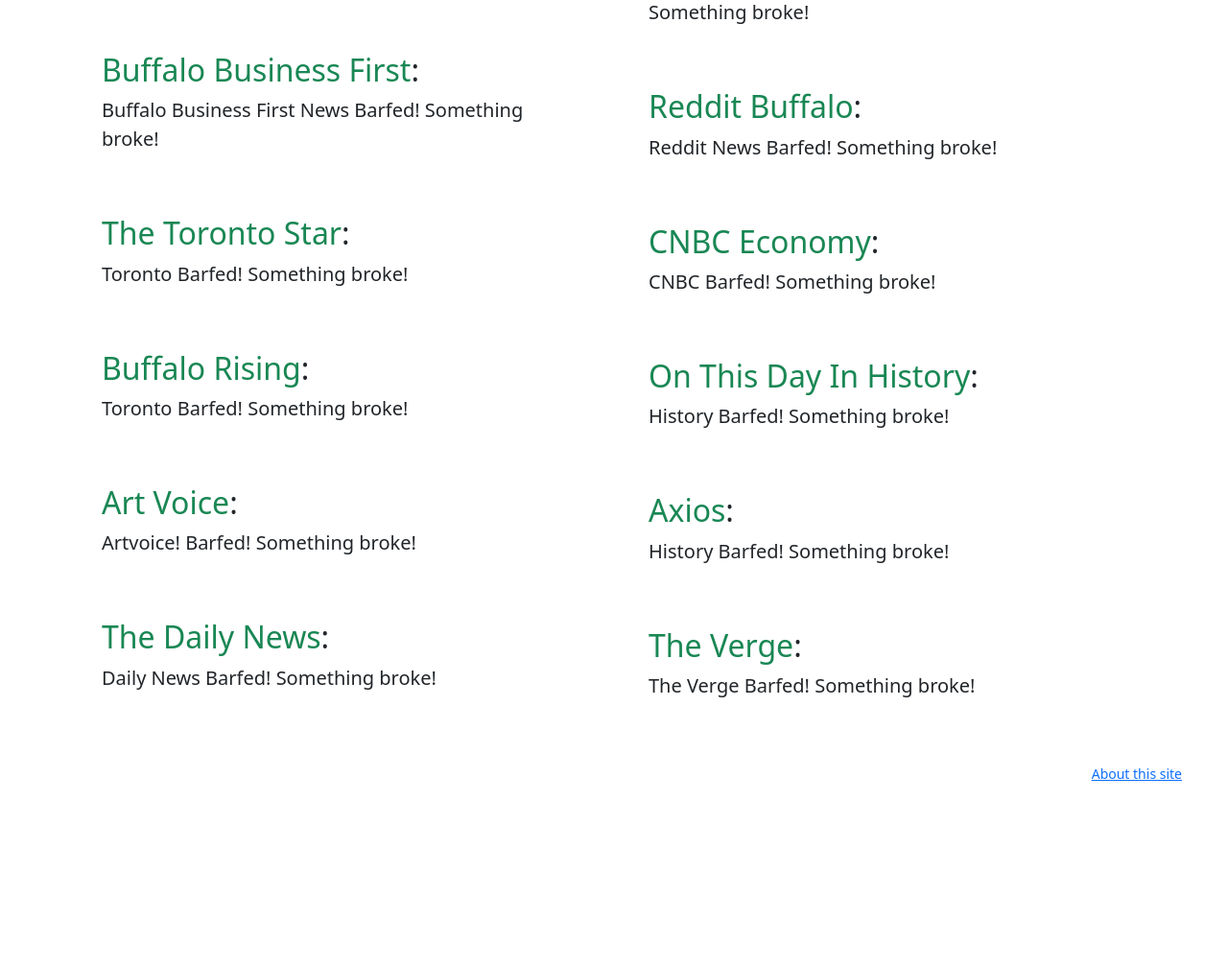
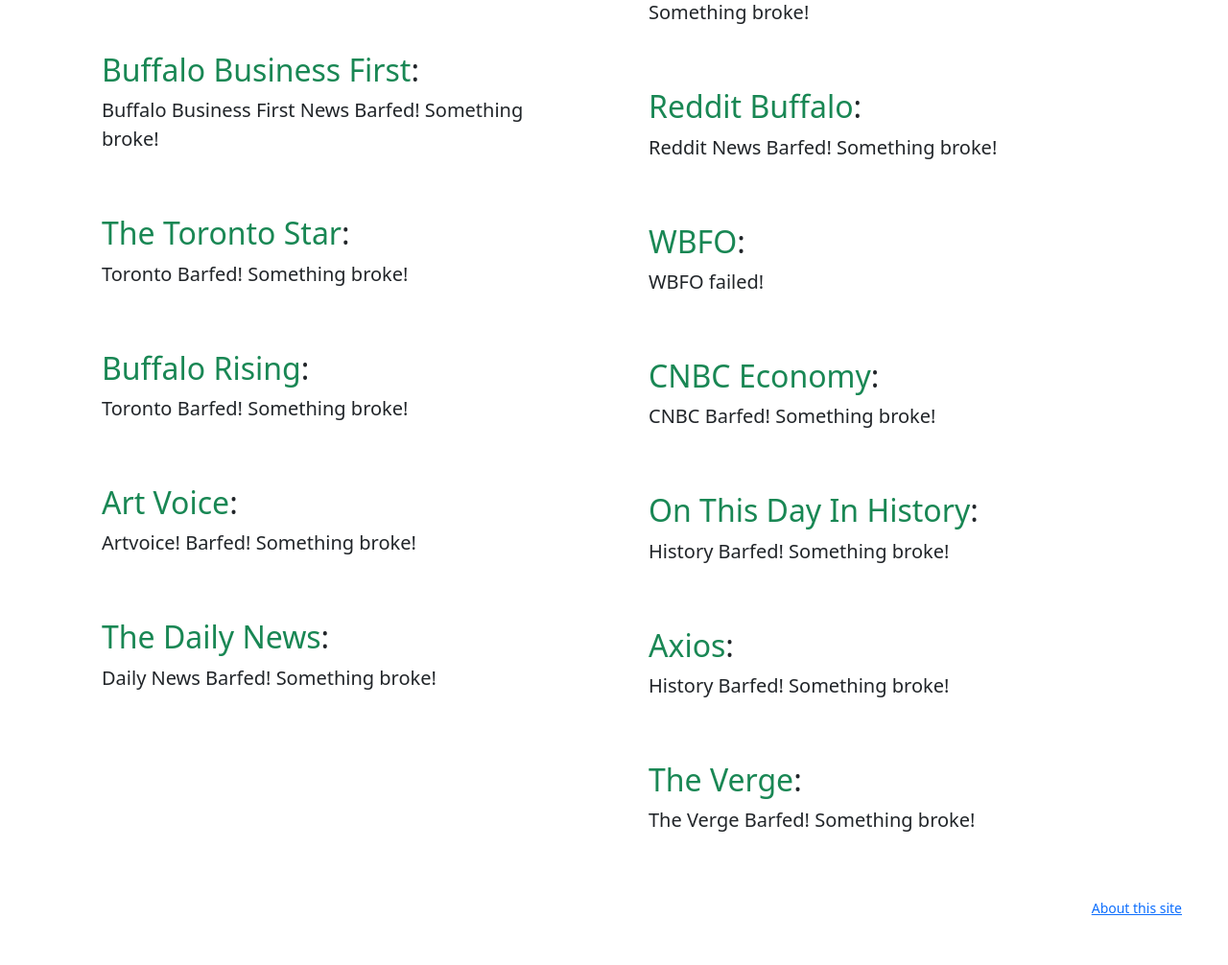
Before and after one commit to Blake-/wny-news, a Django app: template news/templates/index.html in a window 1280 px wide. Shown: the part 889-1895 px from the top of the page at 96% size. Before the commit the page ends 1703 px from the top, so only its background shows below. Run offline with Django 3.2, Linux system fonts and the light colour scheme; the template is opened without the code that fills it, so the values that code supplies are empty; some libraries are stand-ins or nearby versions.

Commit message:
add wbfo

```diff
--- a/news/templates/index.html
+++ b/news/templates/index.html
@@ -279,6 +279,23 @@
     </div>
     <!-- Reddit Buffalo -->
 
+    <!-- WBFO -->
+    <div class="container d-block pt-5">
+      <h2><a href="https://wbfo.org" target="_blank" class="text-decoration-none text-success">WBFO</a>: </h2>
+        {% if wbfo_news %}
+            {% for value in wbfo_news %}
+                <div class="d-flex">
+                 <h5 class="card-title">
+                  <li><a href="{{ value.url }}" target="_blank" class="text-decoration-none text-dark">{{ value.title }}</a>
+                 </h5>
+                </div>
+            {% endfor %}
+        {% else %}
+            <p class="lead">WBFO failed!</p>
+        {% endif %}
+    </div>
+    <!-- WBFO -->
+
 
     <!-- CNBC -->
     <div class="container d-block pt-5">
```
Also changed, not shown: news/views.py (+14 -1 lines).
